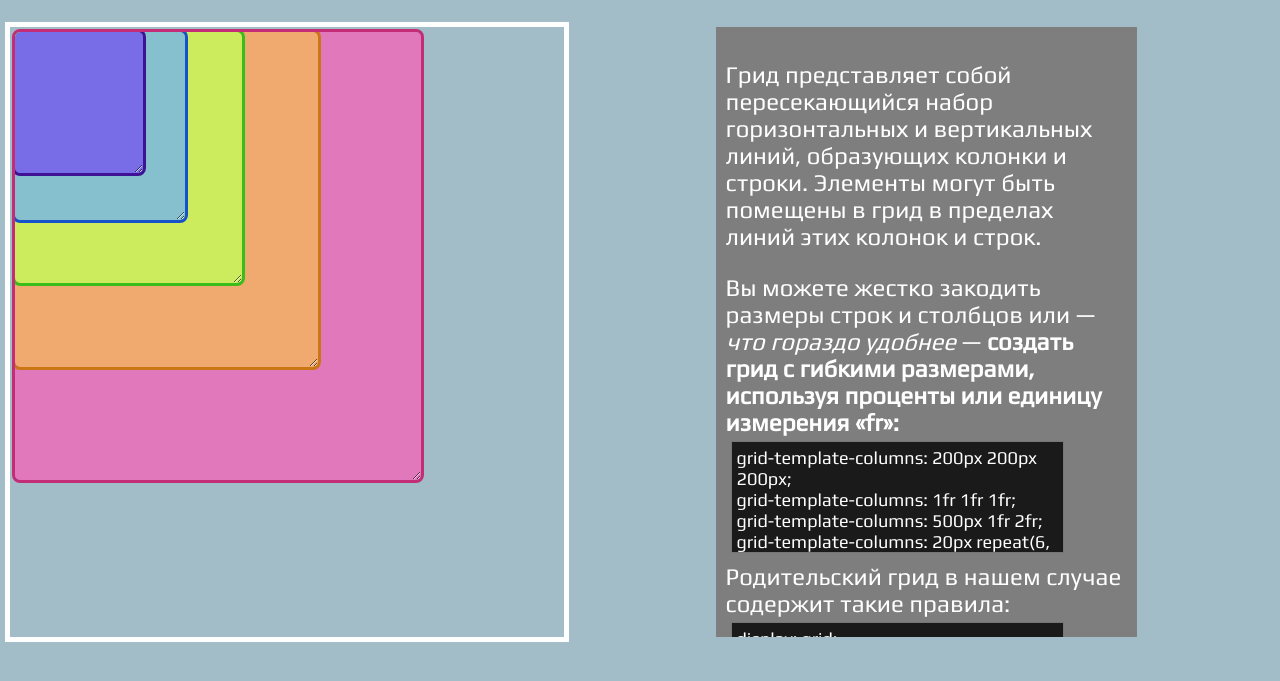
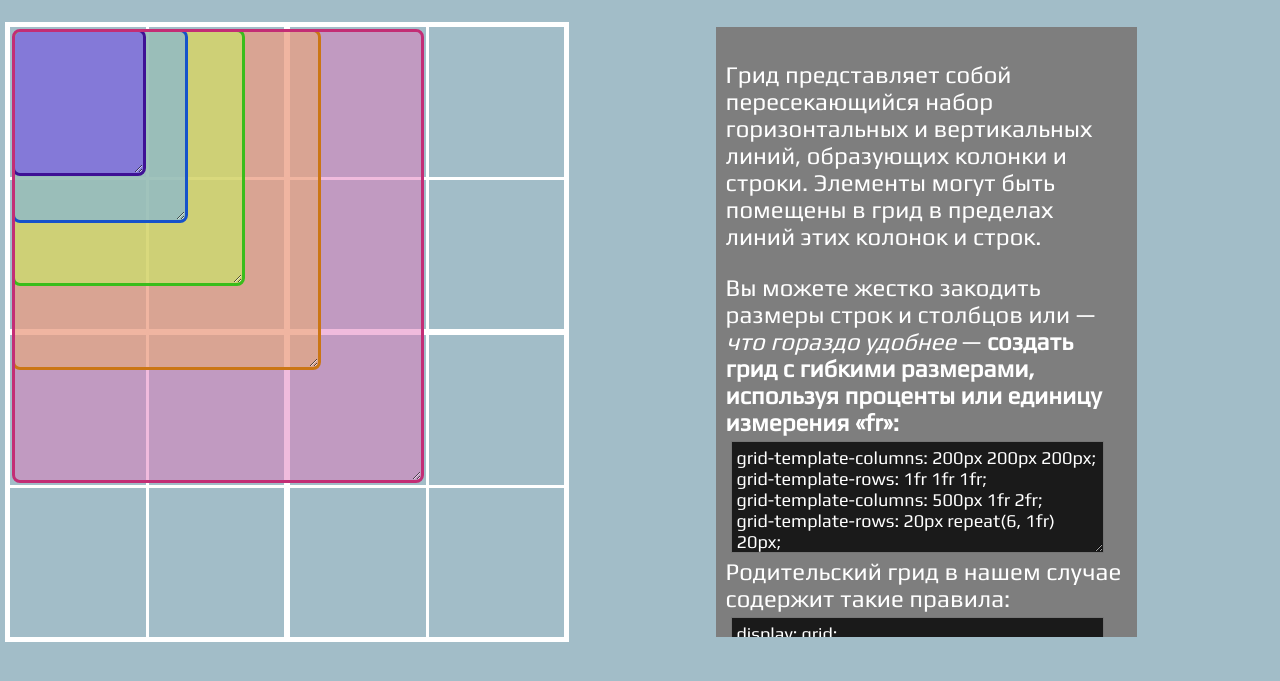
Before and after one commit to ToadSupremacist/WebHomework, a plain HTML site: page index.html in a window 1280 px wide. Shown: the part 67-748 px from the top of the page. Drawn offline with nearby package versions, Linux system fonts and the light colour scheme.

Commit message:
cosmetic changes

```diff
--- a/grids.css
+++ b/grids.css
@@ -32,11 +32,54 @@ body {
     margin-left: 10px;
     position: relative;
     overflow: hidden;
+    z-index: 0;
     grid-column: 1/5;
     grid-row: 1/6;
     outline: 5px rgb(255, 255, 255) solid;
     margin-bottom: 20px;
 }
+
+.gridlines1 {
+    grid-column: 1/7;
+    grid-row: 1/7;
+    outline: 3px white solid;
+}
+.gridlines2 {
+    grid-column: 3/9;
+    grid-row: 1/7;
+    outline: 3px white solid;
+}
+.gridlines3 {
+    grid-column: 1/7;
+    grid-row: 3/9;
+    outline: 3px white solid;
+}
+.gridlines4 {
+    grid-column: 3/9;
+    grid-row: 3/9;
+    outline: 3px white solid;
+}
+.gridlines5 {
+    grid-column: 1/5;
+    grid-row: 1/5;
+    outline: 3px white solid;
+}
+.gridlines6 {
+    grid-column: 5/9;
+    grid-row: 1/5;
+    outline: 3px white solid;
+}
+.gridlines7 {
+    grid-column: 1/5;
+    grid-row: 5/9;
+    outline: 3px white solid;
+}
+.gridlines8 {
+    grid-column: 5/9;
+    grid-row: 5/9;
+    outline: 3px white solid;
+}
+
 
 .div {
     display: grid;
@@ -50,39 +93,40 @@ body {
 }
 
 .main__div {
-    background-color: rgb(225, 120, 187);
+    background-color: rgba(225, 120, 187, 0.5);
     outline-color: rgb(195, 45, 117);
     position: relative;
     grid-column: 1/7;
     grid-row: 1/7;
     margin: 5px;
     gap: 5px;
+    z-index: 0;
 }
 
 .div1 {
     z-index: 1;
-    background-color: rgba(242, 175, 102, 0.9);
+    background-color: rgba(242, 175, 102, 0.5);
     grid-column: 1/7;
     grid-row: 1/7;
     outline-color: rgb(203, 118, 20);
 }
 .div2 {
     z-index: 2;
-    background-color: rgba(196, 253, 90, 0.8);
+    background-color: rgba(196, 253, 90, 0.5);
     grid-column: 1/7;
     grid-row: 1/7;
     outline-color: rgb(57, 189, 27);
 }
 .div3 {
     z-index: 3;
-    background-color: rgba(104, 173, 252, 0.7);
+    background-color: rgba(104, 173, 252, 0.5);
     grid-column: 1/7;
     grid-row: 1/7;
     outline-color: rgb(22, 82, 202);
 }
 .div4 {
     z-index: 4;
-    background-color: rgba(113, 55, 247, 0.6);
+    background-color: rgba(113, 55, 247, 0.5);
     grid-column: 1/7;
     grid-row: 1/7;
     outline-color: rgb(63, 17, 149);
@@ -110,12 +154,12 @@ body {
 }
 
 .textarea {
+    display: block;
     background-color: rgb(26, 26, 26);
-    min-width: 80%;
+    min-width: 90%;
     min-height: 100px;
     margin: 5px;
     padding: 5px;
-    resize: none;
     color: white;
     font-family: 'Play';
     font-size: 18px;
--- a/index.html
+++ b/index.html
@@ -22,6 +22,14 @@
                         </div>
                     </div>
                 </div>
+                <div class="gridlines1"></div>
+                <div class="gridlines2"></div>
+                <div class="gridlines3"></div>
+                <div class="gridlines4"></div>
+                <div class="gridlines5"></div>
+                <div class="gridlines6"></div>
+                <div class="gridlines7"></div>
+                <div class="gridlines8"></div>
             </div>
             <article class="article">
                 <p>Грид представляет собой пересекающийся набор горизонтальных и вертикальных линий, образующих колонки и строки.
@@ -29,18 +37,25 @@
                     </p>
                     <span>Вы можете жестко закодить размеры строк и столбцов или — <em>что гораздо удобнее</em> — <b>создать грид с гибкими размерами, используя проценты или единицу измерения «fr»:</b></span>
                     <textarea class="textarea">grid-template-columns: 200px 200px 200px;
-grid-template-columns: 1fr 1fr 1fr;
+grid-template-rows: 1fr 1fr 1fr;
 grid-template-columns: 500px 1fr 2fr;
-grid-template-columns: 20px repeat(6, 1fr) 20px;
-                    </textarea>
+grid-template-rows: 20px repeat(6, 1fr) 20px;</textarea>
                 <span>Родительский грид в нашем случае содержит такие правила:</span>
                 <textarea class="textarea">display: grid;
 grid-template-columns: repeat(9, 1fr);
 grid-template-rows: repeat(5, 1fr);</textarea>
                 <span>А элементу грида мы указываем его положение на сетке:</span>
                 <textarea class="textarea">grid-column: 1/5;
-grid-row: 1/6;</textarea>
-                <p></p>
+grid-row: 1/6;
+grid-column-start: 1;
+grid-column-end: 4;</textarea>
+                <p>Еще одно свойство гридов grid-auto-flow позволяет указать как новые элементы встанут в поток:
+<textarea class="textarea" style="overflow: hidden;">grid-auto-flow: row;
+grid-auto-flow: column;
+grid-auto-flow: dense;
+grid-auto-flow: row dense;
+grid-auto-flow: column dense;</textarea>
+                </p>
             </article>
         </main>
     </body>
```
